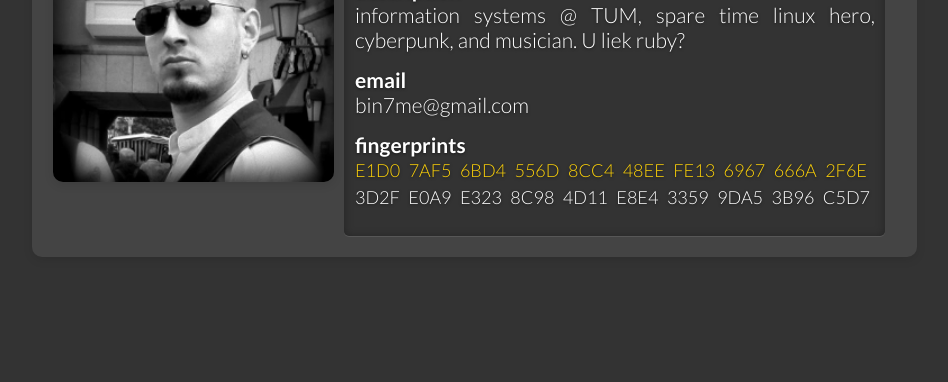
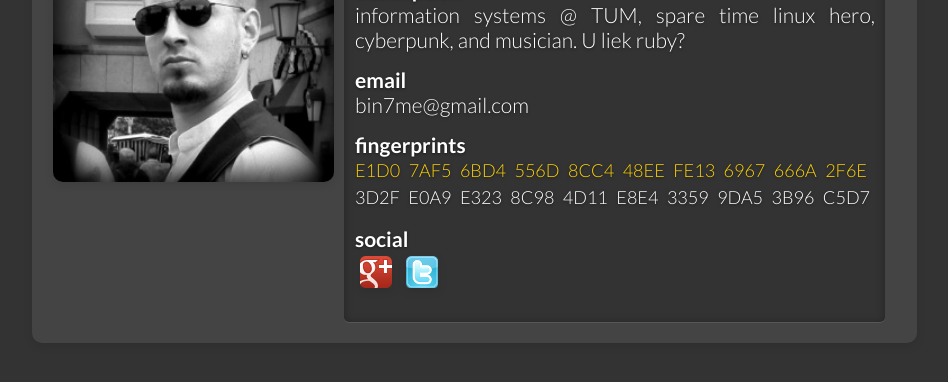
Before and after one commit to Bin7me/bin7me.github.io, a Jekyll site: the page built from about.html, in a window 1280 px wide, cut to the strip 324-706 px from the top of the page. Shown: the whole strip, without its empty margins (313-1261 px from the left). Built offline with Jekyll 4.4.1, drawn with Linux system fonts in a browser that asks for light colours; some web fonts are replaced; Markdown is read by kramdown in place of the engine named in the settings.

Commit message:
optimized mobile layout

```diff
--- a/_includes/sidebar.html
+++ b/_includes/sidebar.html
@@ -1,5 +1,5 @@
 <div>
-  <nav id="side-nav">
+  <aside id="side-nav">
     <ul>
       {% for node in site.posts %}
         {% if page.url == node.url %}
@@ -9,5 +9,5 @@
         {% endif %}
       {% endfor %}
     </ul>
-  </nav>
+  </aside>
 </div>
--- a/_layouts/default.html
+++ b/_layouts/default.html
@@ -20,33 +20,26 @@
     <body class="wrap wider">
 		<header>
 			<div class="grid header-navigation">
-				<div class="unit one-quarter">
+				<div class="unit one-third center-on-mobiles">
 					<div id="title">
 					  <a href="{{ site.baseurl }}">{{ site.name }}</a>
 					</div>
 				</div>
-				<div class="unit three-quarters">
-					<div class="grid">
-						<div class="unit four-fifths">
-							{% include navigation.html %}
-						</div>
-						<div class="unit one-fifth social">
-							<a href="https://plus.google.com/{{ site.author.google_plus }}">
-								<img class="social" src="{{ site.baseurl }}assets/img/social/gplus-logo.png" alt="google+"/>
-							</a>
-							<a href="https://twitter.com/{{ site.author.twitter }}">
-								<img class="social" src="{{ site.baseurl }}assets/img/social/twitter-logo.png" alt="twitter"/>
-							</a>
-						</div>
-					</div>
+				<div class="unit two-thirds center-on-mobiles">
+					{% include navigation.html %}
 				</div>
 			</div>
-			<a href="https://github.com/{{ site.author.github }}"><img style="position: absolute; top: 0; right: 0; border: 0; box-shadow: none;" src="https://s3.amazonaws.com/github/ribbons/forkme_right_red_aa0000.png" alt="Fork me on GitHub" /></a>
+			<a class="hide-on-mobiles" href="https://github.com/{{ site.author.github }}"><img style="position: absolute; top: 0; right: 0; border: 0; box-shadow: none;" src="https://s3.amazonaws.com/github/ribbons/forkme_right_red_aa0000.png" alt="Fork me on GitHub" /></a>
 		</header>
 
 		<div class="grid no-gutters content">
-			<div class="unit one-quarter hide-on-mobiles">
-				{% include sidebar.html %}
+			<div class="unit one-quarter">
+				<div class="default-sidebar">
+					{% include sidebar.html %}
+				</div>
+				<div class="mobile-sidebar">
+					{% include mobile_sidebar.html %}
+				</div>
 			</div>
 
 			<div class="unit three-quarters">
--- a/about.html
+++ b/about.html
@@ -29,7 +29,17 @@
 				<div class="about-code"><a href="{{ site.baseurl }}assets/files/bin7me.key">E1D0 7AF5 6BD4 556D 8CC4 48EE FE13 6967 666A 2F6E</a></div>
 				<div class="about-code">3D2F E0A9 E323 8C98 4D11 E8E4 3359 9DA5 3B96 C5D7</div>
 			</div>
-
+			<div class="about-item">
+				<div class="about-desc">social</div>
+				<div>
+					<a href="https://plus.google.com/{{ site.author.google_plus }}">
+						<img class="social" src="{{ site.baseurl }}assets/img/social/gplus-logo.png" alt="google+"/>
+					</a>
+					<a href="https://twitter.com/{{ site.author.twitter }}">
+						<img class="social" src="{{ site.baseurl }}assets/img/social/twitter-logo.png" alt="twitter"/>
+					</a>
+				</div>
+			</div>
 		</div>
 	</div>
 </div>
--- a/css/style.css
+++ b/css/style.css
@@ -106,6 +106,24 @@
   }
 }
 
+@media (max-width: 568px) {
+  .default-sidebar {
+    display: none;
+  }
+
+  .mobile-sidebar {
+	margin-left: auto;
+	margin-right: auto;
+	text-align: center;
+  }
+}
+
+@media (min-width: 568px) {
+  .mobile-sidebar {
+    display: none;
+  }
+}
+
 .highlight, p > pre, p > code, p > nobr > code, li > code, h5 > code, .note > code {
   background: #333;
   color: #fff;
@@ -183,6 +201,7 @@
 
 #side-nav ul {
   list-style-type: none;
+  padding: 0px;
 }
 
 #side-nav li {
@@ -216,6 +235,13 @@
 
 #side-nav li.active a:hover {
   text-decoration: underline;
+}
+
+.drop-nav {
+  max-width: 90%;
+  margin-left: auto;
+  margin-right: auto;
+  margin-bottom: 20px;
 }
 
 .meta {
```
Also changed, not shown: _drafts/going-low-tech-blogging-with-jekyll.markdown (added, +7 -0 lines).
